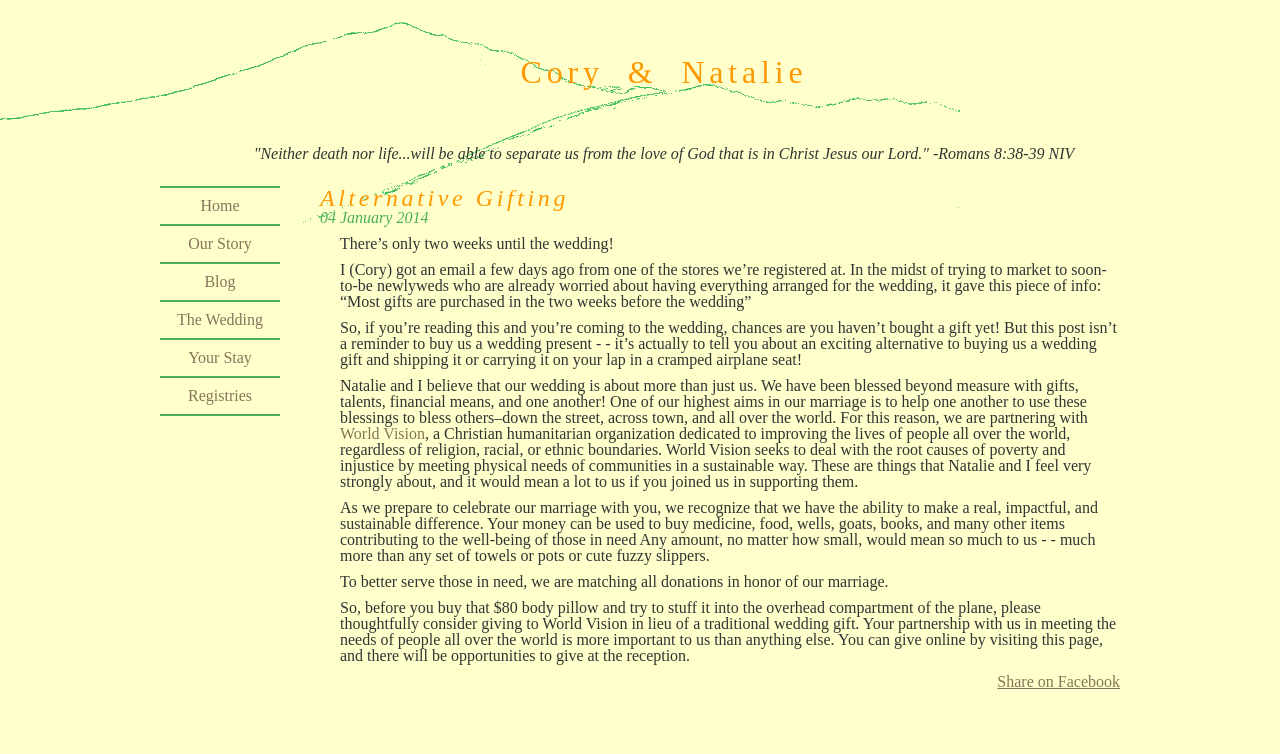
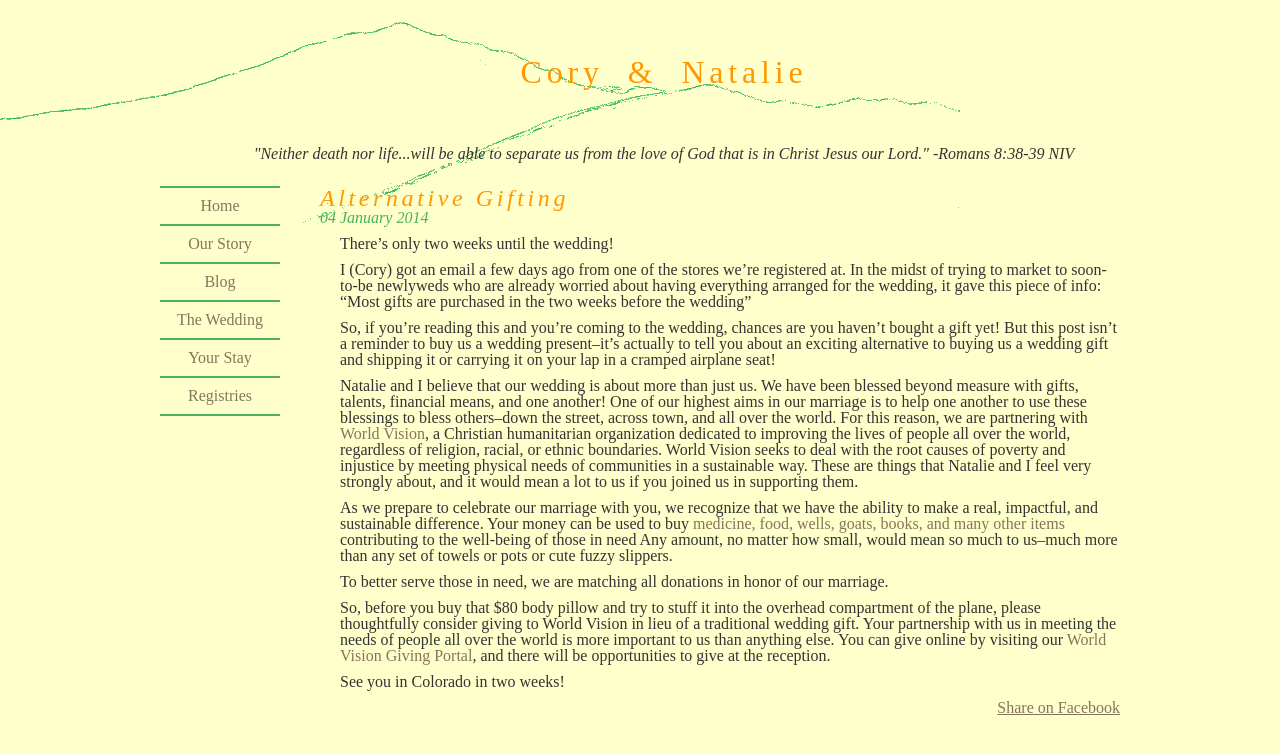
Before and after one commit to natalieh/wedding, a Jekyll site: the page built from _posts/2014-01-04-world-vision.md, in a window 1280 px wide. Shown: the top 754 px of the page. Built offline with Jekyll 4.4.1, drawn with Linux system fonts in a browser that asks for light colours.

Commit message:
Update 2014-01-04-world-vision.md

```diff
--- a/_posts/2014-01-04-world-vision.md
+++ b/_posts/2014-01-04-world-vision.md
@@ -24,12 +24,14 @@ mean a lot to us if you joined us in supporting them.
 
 As we prepare to celebrate our marriage with you, we recognize that we have the ability to make a real, impactful, and sustainable difference.
 Your money can be used to buy
-medicine, food, wells, goats, books, and many other items contributing to the well-being of those in need
-Any amount, no matter how small, would mean so much to us - - much more than any set of towels or pots or cute fuzzy slippers.
+<a href="http://support.worldvision.org/site/TR/GiftCatalog/GiftCatalog?px=1151804&pg=personal&fr_id=1660">medicine, food, wells, goats, books, and many other items</a> contributing to the well-being of those in need
+Any amount, no matter how small, would mean so much to us&#8210;much more than any set of towels or pots or cute fuzzy slippers.
 
 To better serve those in need, we are matching all donations in honor of our marriage.
 
 So, before you buy that $80 body pillow and try to stuff it into the overhead compartment of the plane, please thoughtfully
 consider giving to World Vision in lieu of a traditional wedding gift. Your partnership with us in meeting the needs of people
-all over the world is more important to us than anything else. You can give online by visiting this page,
+all over the world is more important to us than anything else. You can give online by visiting our <a href="http://support.worldvision.org/site/TR/GiftCatalog/GiftCatalog?px=1151804&pg=personal&fr_id=1660">World Vision Giving Portal</a>,
 and there will be opportunities to give at the reception.
+
+See you in Colorado in two weeks!
```
Also changed, not shown: other parts of _posts/2014-01-04-world-vision.md (+1 -1 lines).
